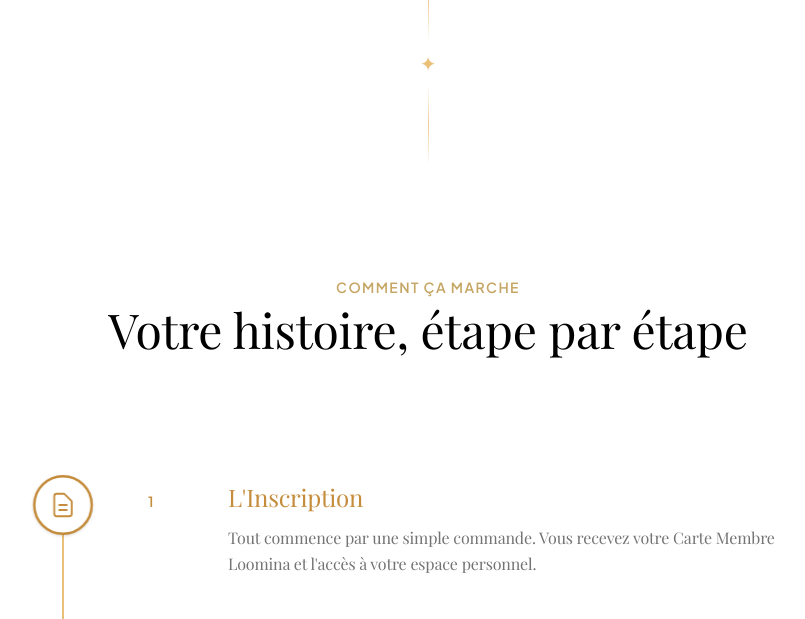
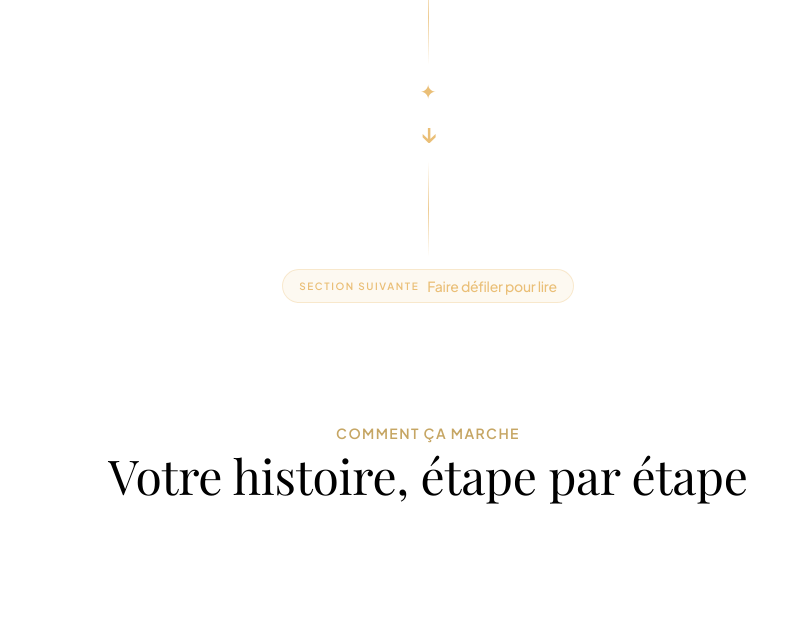
Before and after one commit to solalchetrit/loomina, a Next.js app: page / in a window 1280 px wide. Shown: the part 1255-1874 px from the top of the page, without its empty margins (212-1017 px from the left). Built offline with nearby package versions, Linux system fonts and the light colour scheme; a web font is replaced by a local one.

Commit message:
Enhance scroll separator call to action

```diff
--- a/components/ui/ScrollSeparator.tsx
+++ b/components/ui/ScrollSeparator.tsx
@@ -4,17 +4,31 @@ import { motion } from "framer-motion";
 
 export default function ScrollSeparator() {
     return (
-        <div className="w-full flex justify-center py-2 md:py-4 bg-white">
+        <div className="w-full flex justify-center py-4 md:py-6 bg-white">
             <motion.div
                 initial={{ opacity: 0, y: -10 }}
                 whileInView={{ opacity: 1, y: 0 }}
                 viewport={{ once: true, margin: "-100px" }}
                 transition={{ duration: 0.8, ease: "easeOut" }}
-                className="flex flex-col items-center gap-2"
+                className="flex flex-col items-center gap-3 text-[var(--loomina-amber)]"
             >
-                <div className="w-[1px] h-12 md:h-20 bg-gradient-to-b from-transparent via-[var(--loomina-amber)] to-transparent opacity-80"></div>
-                <span className="text-[var(--loomina-amber)] text-xl">✦</span>
-                <div className="w-[1px] h-12 md:h-20 bg-gradient-to-b from-transparent via-[var(--loomina-amber)] to-transparent opacity-80"></div>
+                <div className="w-[1px] h-14 md:h-24 bg-gradient-to-b from-transparent via-[var(--loomina-amber)] to-transparent opacity-80" />
+                <span className="text-xl" aria-hidden>
+                    ✦
+                </span>
+                <motion.span
+                    animate={{ y: [0, 6, 0] }}
+                    transition={{ duration: 1.6, repeat: Infinity, ease: "easeInOut" }}
+                    className="text-2xl font-semibold"
+                    aria-hidden
+                >
+                    ↓
+                </motion.span>
+                <div className="w-[1px] h-14 md:h-24 bg-gradient-to-b from-transparent via-[var(--loomina-amber)] to-transparent opacity-80" />
+                <div className="flex items-center gap-2 rounded-full bg-[var(--loomina-amber)]/10 border border-[var(--loomina-amber)]/30 px-4 py-1.5 text-[var(--loomina-black)]">
+                    <span className="text-[10px] uppercase tracking-[0.16em] font-semibold">Section suivante</span>
+                    <span className="text-sm font-medium text-[var(--loomina-amber)]">Faire défiler pour lire</span>
+                </div>
             </motion.div>
         </div>
     );
```
